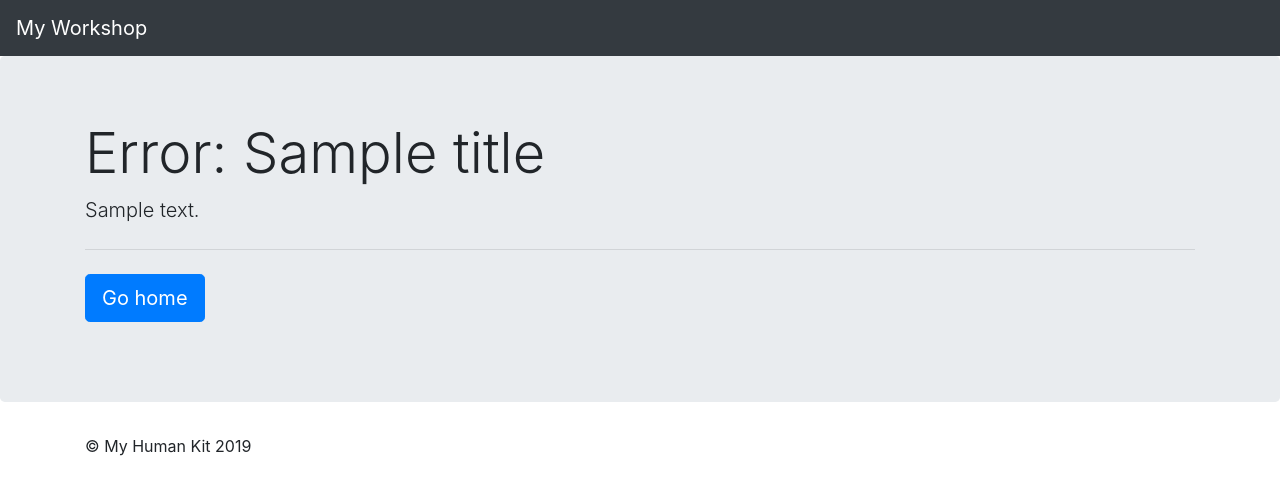
After one commit to myhumankit/myworkshop, a Flask app: template templates/error.html in a window 1280 px wide. The commit adds this page. Shown: the top 495 px of the page. Run offline with Flask 2, Linux system fonts and the light colour scheme; the template is opened without the code that fills it: most values are stand-ins (such as "Sample title", 1, 10 or a date in 2020); some libraries are stand-ins or nearby versions.

Commit message:
JSON SCHEMA validator implementation

```diff
--- a/app.py
+++ b/app.py
@@ -1,6 +1,7 @@
 from flask import Flask, render_template, redirect, url_for
 import requests
 import json
+from jsonschema import validate
 app = Flask(__name__)
 
 @app.route("/")
@@ -10,7 +11,8 @@ def index():
 @app.errorhandler(404)
 def page_not_found(e):
     # note that we set the 404 status explicitly
-    return render_template('404.html'), 404
+    #return render_template('404.html'), 404
+    return render_template('error.html', title='404 - Not found', details='404 - Not found'), 404
 
 @app.route('/<string:organisation>/<string:repository>')
 def project_details(organisation, repository):
@@ -21,16 +23,22 @@ def project_details(organisation, repository):
     url = base_url + "project.json"
     r = requests.get(url)
     if r.status_code != 200:
-        return redirect(url_for('index'))
+        return render_template('error.html', title='400 - Bad Request', details='Project not found.'), 400
 
     # parse json
     try:
-        data = r.json()['data']
+        data = r.json()
     except:
-        return redirect(url_for('index'))
+        return render_template('error.html', title='400 - Bad Request', details='The source file is not a valid JSON.'), 400
 
-    if 'featured_image' in data:
-        if 'url' in data['featured_image']:
-            data['featured_image']['url'] = base_url + data['featured_image']['url']
+    with open("./project.json", "r") as file:
+        json_schema = json.load(file)
 
-    return render_template('project.html', data=data)
+    # validate the source according to JSON SCHEMA
+    try:
+        validate(data, json_schema)
+    except Exception as valid_err:
+        return render_template('error.html', title='400 - Bad Request', details='The source file is not a valid JSON.', message=valid_err), 400
+
+    # project rendering
+    return render_template('project.html', project=data['project'], base_url=base_url)
--- /dev/null
+++ b/templates/error.html
@@ -0,0 +1,25 @@
+{% extends "base.html" %}
+{% block title %}{{ title }}{% endblock %}
+{% block content %}
+<div class="jumbotron">
+    <div class="container">
+        <h1 class="display-4">Error: {{ title }}</h1>
+        <p class="lead">{{ details }}</p>
+        <hr class="my-4">
+        <p class="lead">
+            <a class="btn btn-primary btn-lg" href="{{ url_for('index') }}" role="button">Go home</a>
+        </p>
+    </div>
+</div>
+
+<div class="container">
+    <div class="row">
+        <div class="col-md-12">
+            {% if message %}
+            <h2>Message:</h2>
+            <pre>{{ message }}</pre>
+            {% endif %}
+        </div>
+    </div>
+</div> <!-- /container -->
+{% endblock %}
--- a/templates/404.html
+++ b/templates/json_error.html
@@ -1,11 +1,12 @@
 {% extends "base.html" %}
-{% block title %}404{% endblock %}
+{% block title %}json error{% endblock %}
 {% block content %}
 <div class="container">
     <div class="row">
         <div class="col-md-12">
-            <h2>404 - Page not found</h2>
+            <h2>json error</h2>
             <p><a href="{{ url_for('index') }}">Retourner à la page d'accueil ?</a></p>
+            <pre>{{ message }}</pre>
         </div>
     </div>
 </div> <!-- /container -->
```
Also changed, not shown: project.json (added, +7 -0 lines), templates/project.html (+6 -5 lines), README.md.
